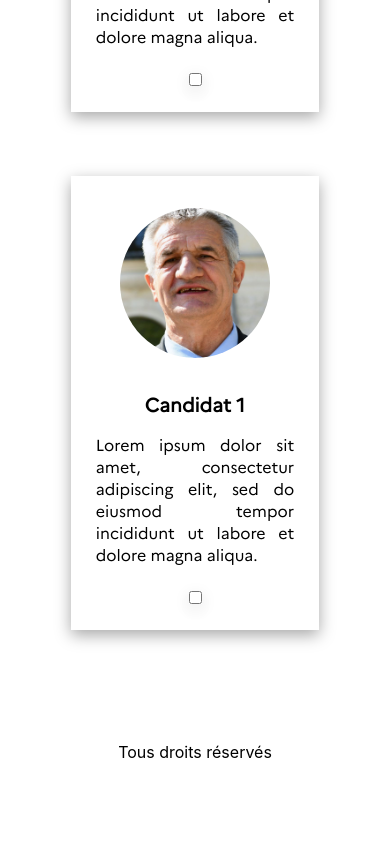
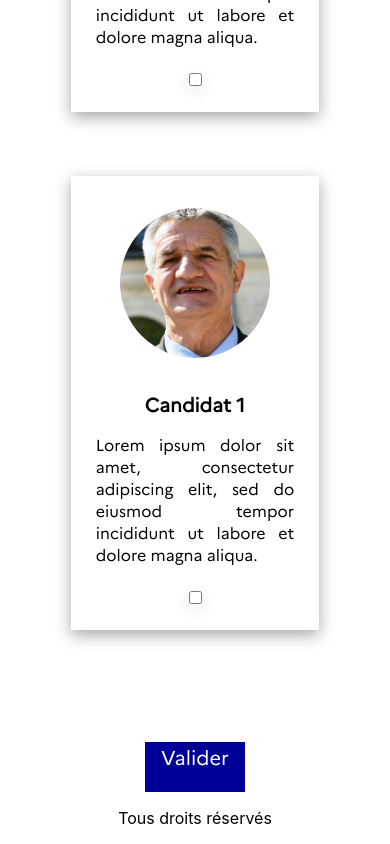
Before and after one commit to victorbillaud/OnlyVote, a React (Create React App) app: page /vote in a window 390 px wide. Shown: the part 2876-3720 px from the top of the page. Before the commit the page ends 3654 px from the top, so only its background shows below. Built offline with nearby package versions, Linux system fonts and the light colour scheme.

Commit message:
Ajout bouton et responsive page vote

```diff
--- a/src/Components/Vote/Vote.css
+++ b/src/Components/Vote/Vote.css
@@ -25,3 +25,17 @@
     margin: 1em auto;
     text-align: center;
 }
+
+.ButtonVoteConfirm{
+    width: 100px;
+    height: 50px;
+    display: block;
+    background-color: #000099;
+    color: white;
+    font-size: 20px;
+    font-family: var(--font-main);
+    border : none;
+    text-align: center;
+    text-decoration: none;
+    margin : 0 auto;
+}
--- a/src/Components/Vote/Vote.jsx
+++ b/src/Components/Vote/Vote.jsx
@@ -19,6 +19,16 @@ function Vote() {
                 <VoteCards/>
             </div>
 
+            <div class="buttonContainer">
+
+
+                <Link to="/form" class="ButtonVoteConfirm">
+                    Valider
+                </Link>
+
+            </div>
+
+
 
 
         </div>
```
